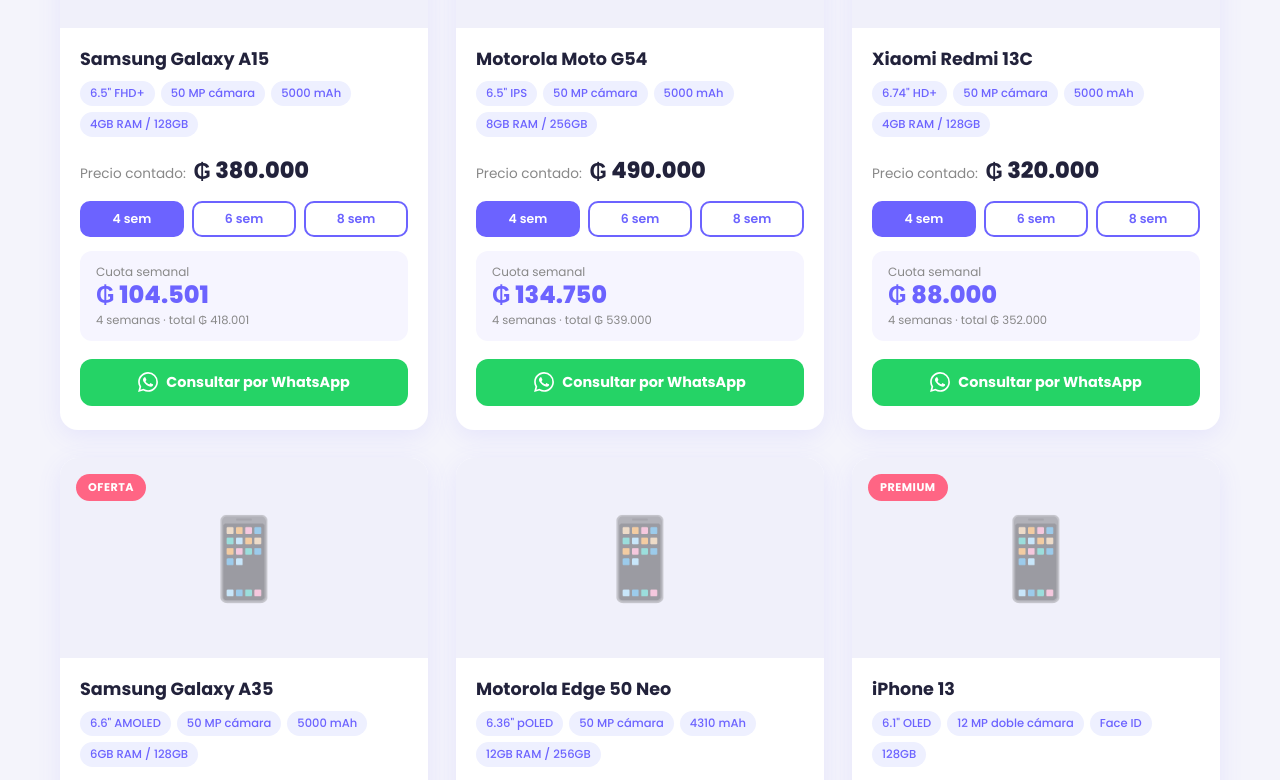
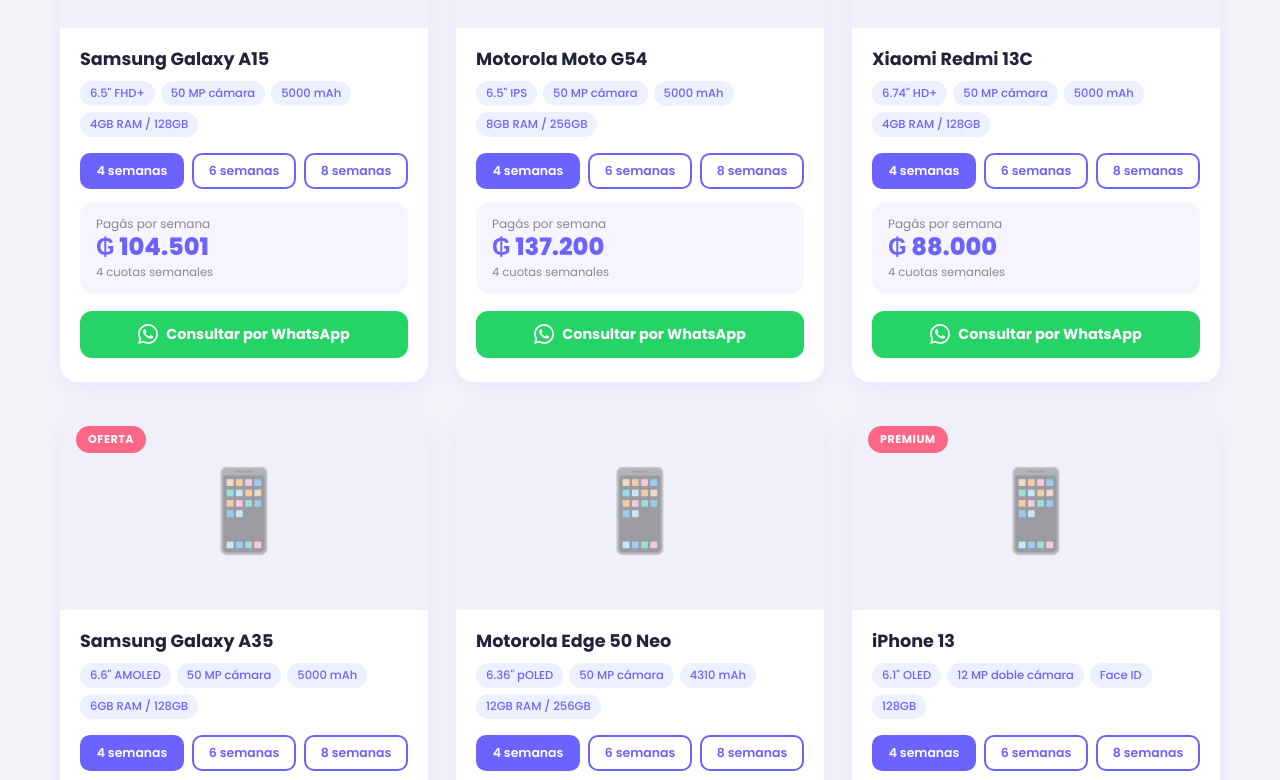
Before and after one commit to claudiaaalm8-sudo/mi-catalogo, a plain HTML site: page index.html in a window 1280 px wide. Shown: the part 608-1388 px from the top of the page. Drawn offline with Linux system fonts and the light colour scheme.

Commit message:
Add files via upload

```diff
--- a/index.html
+++ b/index.html
@@ -178,19 +178,6 @@
       border-radius: 50px;
     }
 
-    /* Precio base */
-    .precio-base {
-      font-size: .85rem;
-      color: var(--muted);
-      margin-bottom: 14px;
-    }
-    .precio-base strong {
-      font-size: 1.4rem;
-      color: var(--text);
-      font-weight: 800;
-      margin-left: 4px;
-    }
-
     /* Tabs de cuotas */
     .plan-tabs {
       display: flex;
@@ -318,22 +305,18 @@
   whatsapp:  "5491112345678",  // ← Tu número con código de país, sin + ni espacios
   moneda:    "PYG",            // PYG = Guaraníes paraguayos
 
-  /* ── Planes de cuotas semanales ──
-     interesRate = porcentaje total sobre el precio base
-     Ejemplo: 0.15 = 15% de recargo sobre el precio contado            */
-  planes: [
-    { semanas: 4, interes: 0.10 },   // 10% de recargo en 4 semanas
-    { semanas: 6, interes: 0.18 },   // 18% de recargo en 6 semanas
-    { semanas: 8, interes: 0.28 },   // 28% de recargo en 8 semanas
-  ],
+  /* ── Planes: solo define las semanas disponibles ── */
+  planes: [4, 6, 8],
 
   /* ── Celulares ──
      Campos:
        nombre    → nombre del equipo
-       precio    → precio contado en la moneda configurada
-       imagen    → URL de la foto (dejá "" para mostrar ícono genérico)
+       precio    → precio base (solo para calcular, el cliente NO lo ve)
+       imagen    → URL de la foto (dejá "" para ícono genérico)
        specs     → array de características (máx 4 recomendado)
-       badge     → etiqueta opcional: "MÁS VENDIDO" | "NUEVO" | "OFERTA" | ""
+       badge     → "MÁS VENDIDO" | "NUEVO" | "OFERTA" | "" (vacío = sin etiqueta)
+       intereses → interés POR PLAN para este celular
+                   0.10 = 10% · 0.15 = 15% · 0.20 = 20% ...
   ─────────────────────────────────────────────────────────────────── */
   celulares: [
     {
@@ -342,6 +325,7 @@
       imagen: "",
       specs: ["6.5\" FHD+", "50 MP cámara", "5000 mAh", "4GB RAM / 128GB"],
       badge: "MÁS VENDIDO",
+      intereses: { 4: 0.10, 6: 0.18, 8: 0.28 },
     },
     {
       nombre: "Motorola Moto G54",
@@ -349,6 +333,7 @@
       imagen: "",
       specs: ["6.5\" IPS", "50 MP cámara", "5000 mAh", "8GB RAM / 256GB"],
       badge: "NUEVO",
+      intereses: { 4: 0.12, 6: 0.20, 8: 0.30 },
     },
     {
       nombre: "Xiaomi Redmi 13C",
@@ -356,6 +341,7 @@
       imagen: "",
       specs: ["6.74\" HD+", "50 MP cámara", "5000 mAh", "4GB RAM / 128GB"],
       badge: "",
+      intereses: { 4: 0.10, 6: 0.18, 8: 0.28 },
     },
     {
       nombre: "Samsung Galaxy A35",
@@ -363,6 +349,7 @@
       imagen: "",
       specs: ["6.6\" AMOLED", "50 MP cámara", "5000 mAh", "6GB RAM / 128GB"],
       badge: "OFERTA",
+      intereses: { 4: 0.15, 6: 0.22, 8: 0.32 },
     },
     {
       nombre: "Motorola Edge 50 Neo",
@@ -370,6 +357,7 @@
       imagen: "",
       specs: ["6.36\" pOLED", "50 MP cámara", "4310 mAh", "12GB RAM / 256GB"],
       badge: "",
+      intereses: { 4: 0.15, 6: 0.25, 8: 0.35 },
     },
     {
       nombre: "iPhone 13",
@@ -377,6 +365,7 @@
       imagen: "",
       specs: ["6.1\" OLED", "12 MP doble cámara", "Face ID", "128GB"],
       badge: "PREMIUM",
+      intereses: { 4: 0.18, 6: 0.28, 8: 0.40 },
     },
   ],
 
@@ -392,9 +381,10 @@
   maximumFractionDigits: 0,
 }).format(n);
 
-/* Calcular cuota semanal */
-function calcCuota(precio, semanas, interes) {
-  return Math.ceil((precio * (1 + interes)) / semanas);
+/* Calcular cuota semanal usando el interés propio del celular */
+function calcCuota(phone, semanas) {
+  const interes = phone.intereses[semanas];
+  return Math.ceil((phone.precio * (1 + interes)) / semanas);
 }
 
 /* Construir link de WhatsApp */
@@ -410,14 +400,14 @@
 
 /* Crear tarjeta HTML */
 function crearTarjeta(phone, idx) {
-  const planInicial = CONFIG.planes[0];
-  const cuotaInicial = calcCuota(phone.precio, planInicial.semanas, planInicial.interes);
+  const semInicial   = CONFIG.planes[0];
+  const cuotaInicial = calcCuota(phone, semInicial);
 
-  const tabsHTML = CONFIG.planes.map((p, i) =>
+  const tabsHTML = CONFIG.planes.map((s, i) =>
     `<button class="tab-btn${i === 0 ? ' active' : ''}"
-             onclick="selPlan(${idx}, ${p.semanas})"
-             data-semanas="${p.semanas}">
-       ${p.semanas} sem
+             onclick="selPlan(${idx}, ${s})"
+             data-semanas="${s}">
+       ${s} semanas
      </button>`
   ).join('');
 
@@ -426,9 +416,6 @@
     ? `<img src="${phone.imagen}" alt="${phone.nombre}" onerror="this.parentNode.innerHTML='${PHONE_ICON}'" />`
     : PHONE_ICON;
 
-  const precioTotal = (phone.precio * (1 + planInicial.interes)).toFixed(0);
-  const waLink = linkWA(phone, planInicial.semanas, cuotaInicial);
-
   return `
   <div class="card" id="card-${idx}">
     ${phone.badge ? `<span class="badge">${phone.badge}</span>` : ''}
@@ -436,18 +423,13 @@
     <div class="card-body">
       <h3>${phone.nombre}</h3>
       <div class="specs">${specsHTML}</div>
-      <div class="precio-base">
-        Precio contado: <strong id="precio-${idx}">${fmt(phone.precio)}</strong>
-      </div>
       <div class="plan-tabs" id="tabs-${idx}">${tabsHTML}</div>
       <div class="cuota-display">
-        <span class="cuota-label">Cuota semanal</span>
+        <span class="cuota-label">Pagás por semana</span>
         <span class="cuota-valor" id="cuota-${idx}">${fmt(cuotaInicial)}</span>
-        <span class="cuota-detalle" id="detalle-${idx}">
-          ${planInicial.semanas} semanas · total ${fmt(Math.ceil(phone.precio * (1 + planInicial.interes)))}
-        </span>
+        <span class="cuota-detalle" id="detalle-${idx}">${semInicial} cuotas semanales</span>
       </div>
-      <a class="btn-wa" id="wa-${idx}" href="${waLink}" target="_blank" rel="noopener">
+      <a class="btn-wa" id="wa-${idx}" href="${linkWA(phone, semInicial, cuotaInicial)}" target="_blank" rel="noopener">
         <svg viewBox="0 0 24 24" xmlns="http://www.w3.org/2000/svg">
           <path d="M17.472 14.382c-.297-.149-1.758-.867-2.03-.967-.273-.099-.471-.148-.67.15-.197.297-.767.966-.94 1.164-.173.199-.347.223-.644.075-.297-.15-1.255-.463-2.39-1.475-.883-.788-1.48-1.761-1.653-2.059-.173-.297-.018-.458.13-.606.134-.133.298-.347.446-.52.149-.174.198-.298.298-.497.099-.198.05-.371-.025-.52-.075-.149-.669-1.612-.916-2.207-.242-.579-.487-.5-.669-.51-.173-.008-.371-.01-.57-.01-.198 0-.52.074-.792.372-.272.297-1.04 1.016-1.04 2.479 0 1.462 1.065 2.875 1.213 3.074.149.198 2.096 3.2 5.077 4.487.709.306 1.262.489 1.694.625.712.227 1.36.195 1.871.118.571-.085 1.758-.719 2.006-1.413.248-.694.248-1.289.173-1.413-.074-.124-.272-.198-.57-.347m-5.421 7.403h-.004a9.87 9.87 0 01-5.031-1.378l-.361-.214-3.741.982.998-3.648-.235-.374a9.86 9.86 0 01-1.51-5.26c.001-5.45 4.436-9.884 9.888-9.884 2.64 0 5.122 1.03 6.988 2.898a9.825 9.825 0 012.893 6.994c-.003 5.45-4.437 9.884-9.885 9.884m8.413-18.297A11.815 11.815 0 0012.05 0C5.495 0 .16 5.335.157 11.892c0 2.096.547 4.142 1.588 5.945L.057 24l6.305-1.654a11.882 11.882 0 005.683 1.448h.005c6.554 0 11.890-5.335 11.893-11.893a11.821 11.821 0 00-3.48-8.413z"/>
         </svg>
@@ -460,17 +442,14 @@
 /* Seleccionar plan en una tarjeta */
 function selPlan(idx, semanas) {
   const phone = CONFIG.celulares[idx];
-  const plan  = CONFIG.planes.find(p => p.semanas === semanas);
-  const cuota = calcCuota(phone.precio, semanas, plan.interes);
-  const total = Math.ceil(phone.precio * (1 + plan.interes));
+  const cuota = calcCuota(phone, semanas);
 
-  document.getElementById(`cuota-${idx}`).textContent  = fmt(cuota);
-  document.getElementById(`detalle-${idx}`).textContent =
-    `${semanas} semanas · total ${fmt(total)}`;
+  document.getElementById(`cuota-${idx}`).textContent   = fmt(cuota);
+  document.getElementById(`detalle-${idx}`).textContent = `${semanas} cuotas semanales`;
   document.getElementById(`wa-${idx}`).href = linkWA(phone, semanas, cuota);
 
-  const tabs = document.querySelectorAll(`#tabs-${idx} .tab-btn`);
-  tabs.forEach(t => t.classList.toggle('active', +t.dataset.semanas === semanas));
+  document.querySelectorAll(`#tabs-${idx} .tab-btn`)
+    .forEach(t => t.classList.toggle('active', +t.dataset.semanas === semanas));
 }
 
 /* Renderizar todo */
```
